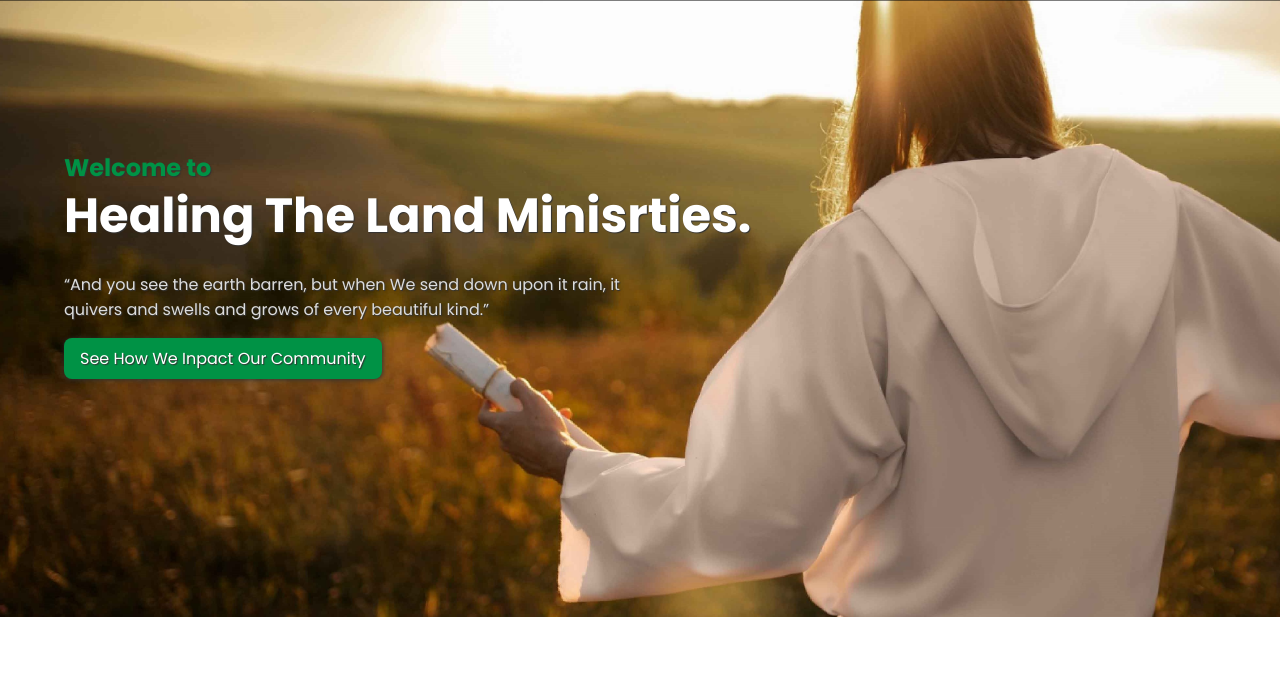
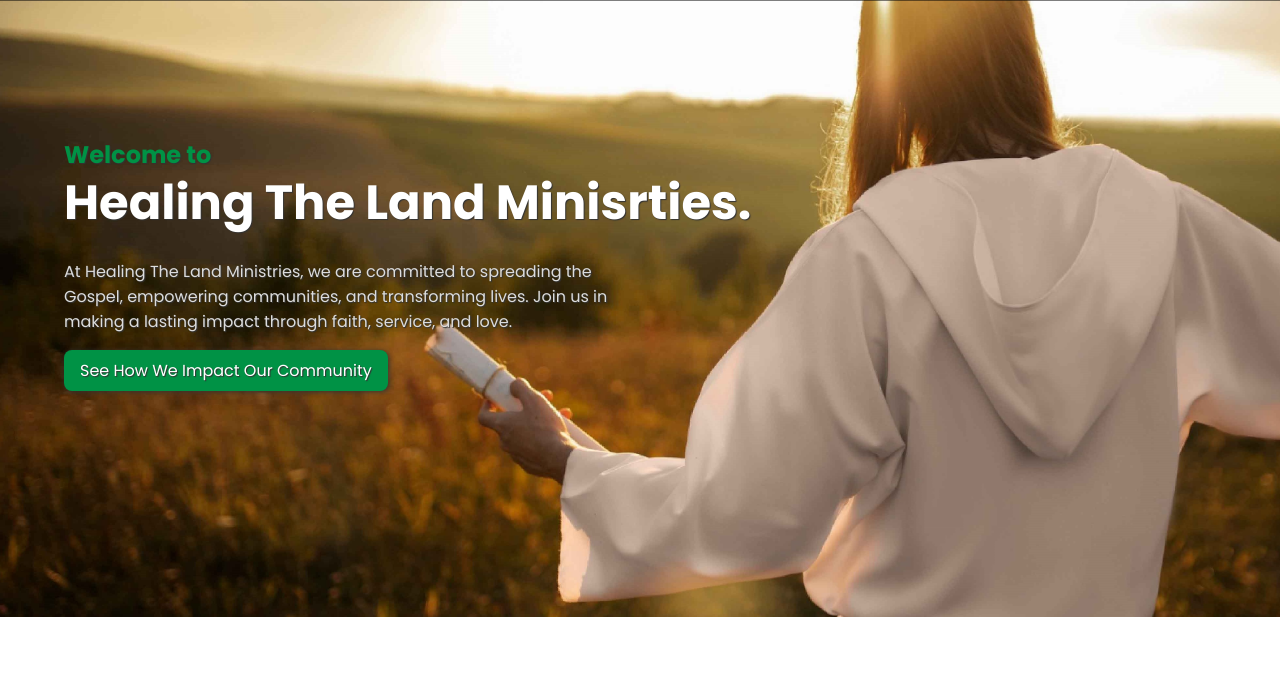
Before and after one commit to mike-startup/HTL, a plain HTML site: page index.html in a window 1280 px wide. Shown: the part 103-781 px from the top of the page. Drawn offline with nearby package versions, Linux system fonts and the light colour scheme.

Commit message:
Minor Corrections

```diff
--- a/index.html
+++ b/index.html
@@ -3,7 +3,7 @@
 <head>
   <meta charset="UTF-8">
   <meta name="viewport" content="width=device-width, initial-scale=1.0">
-  <title>Responsive Header</title>
+  <title>HTL Ministries</title>
   <link rel="stylesheet" href="style.css">
   <link href='https://unpkg.com/boxicons@2.1.4/css/boxicons.min.css' rel='stylesheet'>
   <link rel="stylesheet" href="https://cdn.jsdelivr.net/npm/swiper@11/swiper-bundle.min.css"/>
@@ -32,8 +32,8 @@
     <h1 class="heading">
         <span>Welcome to <br></span> Healing The Land Minisrties.
      </h1>
-     <p>“And you see the earth barren, but when We send down upon it rain, it quivers and swells and grows of every beautiful kind.”</p>
-     <a href="initiatives.html" class="button">See How We Inpact Our Community</a>
+     <p>At Healing The Land Ministries, we are committed to spreading the Gospel, empowering communities, and transforming lives. Join us in making a lasting impact through faith, service, and love.</p>
+     <a href="initiatives.html" class="button">See How We Impact Our Community</a>
   </section>
   <section class="founders-section">
     <div class="content">
```
Also changed, not shown: initiatives.html (+1 -1 lines), 1 other file.
